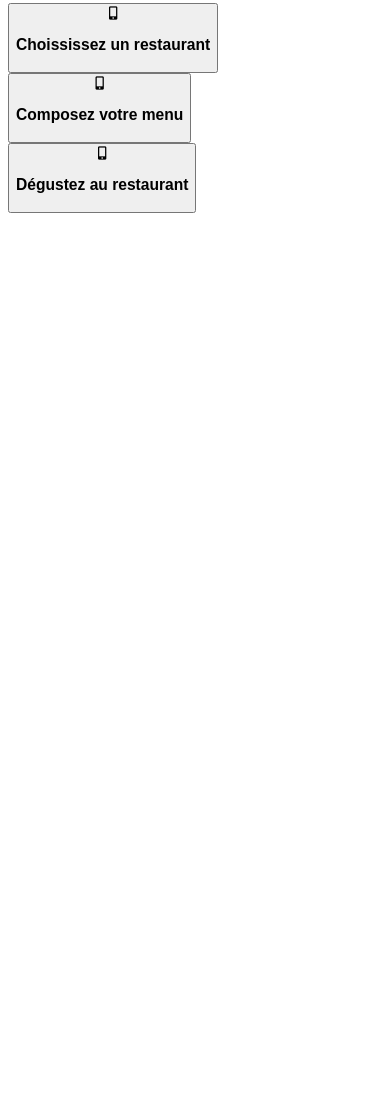
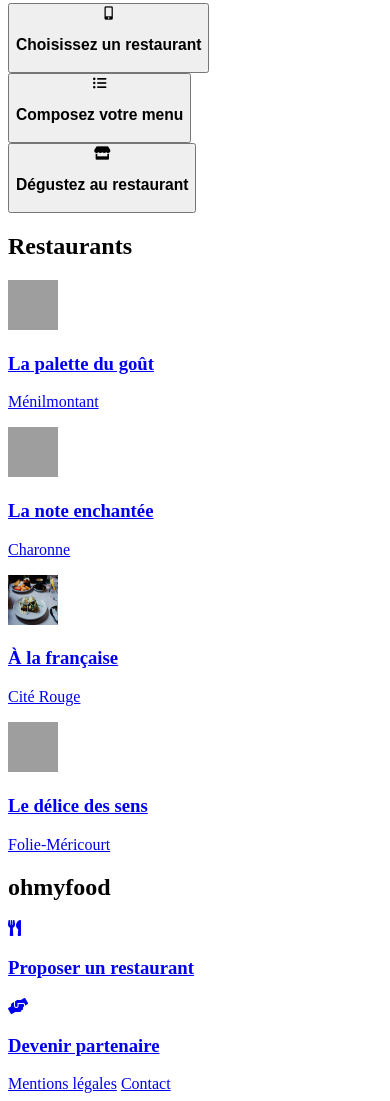
Before and after one commit to minorthomas/MinorThomas_3_24062021, a plain HTML site: page html/index.html in a window 390 px wide. Shown: the part 308-1409 px from the top of the page. Before the commit the page ends 844 px from the top, so only its background shows below. Drawn offline with Linux system fonts and the light colour scheme; files that its build step writes are made by us from their sources; grey boxes are pictures that could not be loaded; a web font is replaced by a local one.

Commit message:
Ajout article restaurants, footer (mobile)

```diff
--- a/css/mobile/accueil_mobile.css
+++ b/css/mobile/accueil_mobile.css
@@ -0,0 +1,4 @@
+img{
+    width: 50px;
+    height: 50px;
+}
--- a/html/index.html
+++ b/html/index.html
@@ -32,19 +32,62 @@
         <h2 class="tutorial_title">Fonctionnement</h2>
         <button class="tutorial_choose_restaurant">
             <i class="fas fa-mobile-alt"></i>
-            <h3>Choississez un restaurant</h3>
+            <h3>Choisissez un restaurant</h3>
         </button>
         <button class="tutorial_choose_menu">
-            <i class="fas fa-mobile-alt"></i>
+            <i class="fas fa-list-ul"></i>
             <h3>Composez votre menu</h3>
         </button>
         <button class="tutorial_goto_restaurant">
-            <i class="fas fa-mobile-alt"></i>
+            <i class="fas fa-store"></i>
             <h3>Dégustez au restaurant</h3>
         </button>
     </section>
     <article class="restaurants" id="#anchor_restaurants">
-
+        <h2 class="restaurants_title">Restaurants</h2>
+        <a href="#" class="restaurants_card">
+            <img src="/assets/img/restaurants/jay-wennington-N_Y88TWmGwA-unsplash.jpg" class="restaurants_card_img" title="La palette du goût" alt="La palette du goût">
+            <div class="restaurants_card_desc">
+                <h3 class="restaurants_card_title">La palette du goût</h3>
+                <p class="restaurants_card_location">Ménilmontant</p>
+            </div>
+        </a>
+        <a href="#" class="restaurants_card">
+            <img src="/assets/img/restaurants/stil-u2Lp8tXIcjw-unsplash.jpg" class="restaurants_card_img" title="La note enchantée" alt="La note enchantée">
+            <div class="restaurants_card_desc">
+                <h3 class="restaurants_card_title">La note enchantée</h3>
+                <p class="restaurants_card_location">Charonne</p>
+            </div>
+        </a>
+        <a href="#" class="restaurants_card">
+            <img src="/assets/img/restaurants/toa-heftiba-DQKerTsQwi0-unsplash.jpg" class="restaurants_card_img" title="À la française" alt="À la française">
+            <div class="restaurants_card_desc">
+                <h3 class="restaurants_card_title">À la française</h3>
+                <p class="restaurants_card_location">Cité Rouge</p>
+            </div>
+        </a>
+        <a href="#" class="restaurants_card">
+            <img src="/assets/img/restaurants/louis-hansel-shotsoflouis-qNBGVyOCY8Q-unsplash.jpg" class="restaurants_card_img" title="Le délice des sens" alt="Le délice des sens">
+            <div class="restaurants_card_desc">
+                <h3 class="restaurants_card_title">Le délice des sens</h3>
+                <p class="restaurants_card_location">Folie-Méricourt</p>
+            </div>
+        </a>
     </article>
+    <footer class="footer">
+        <h2 class="footer_title">ohmyfood</h2>
+        <section class="footer_link">
+            <a href="#">
+                <i class="fas fa-utensils"></i>
+                <h3>Proposer un restaurant</h3>
+            </a>
+            <a href="#">
+                <i class="fas fa-hands-helping"></i>
+                <h3>Devenir partenaire</h3>
+            </a>
+            <a href="#">Mentions légales</a>
+            <a href="mailto:contact@ohmyfood.fr">Contact</a>
+        </section>
+    </footer>
 </body>
 </html>
```
